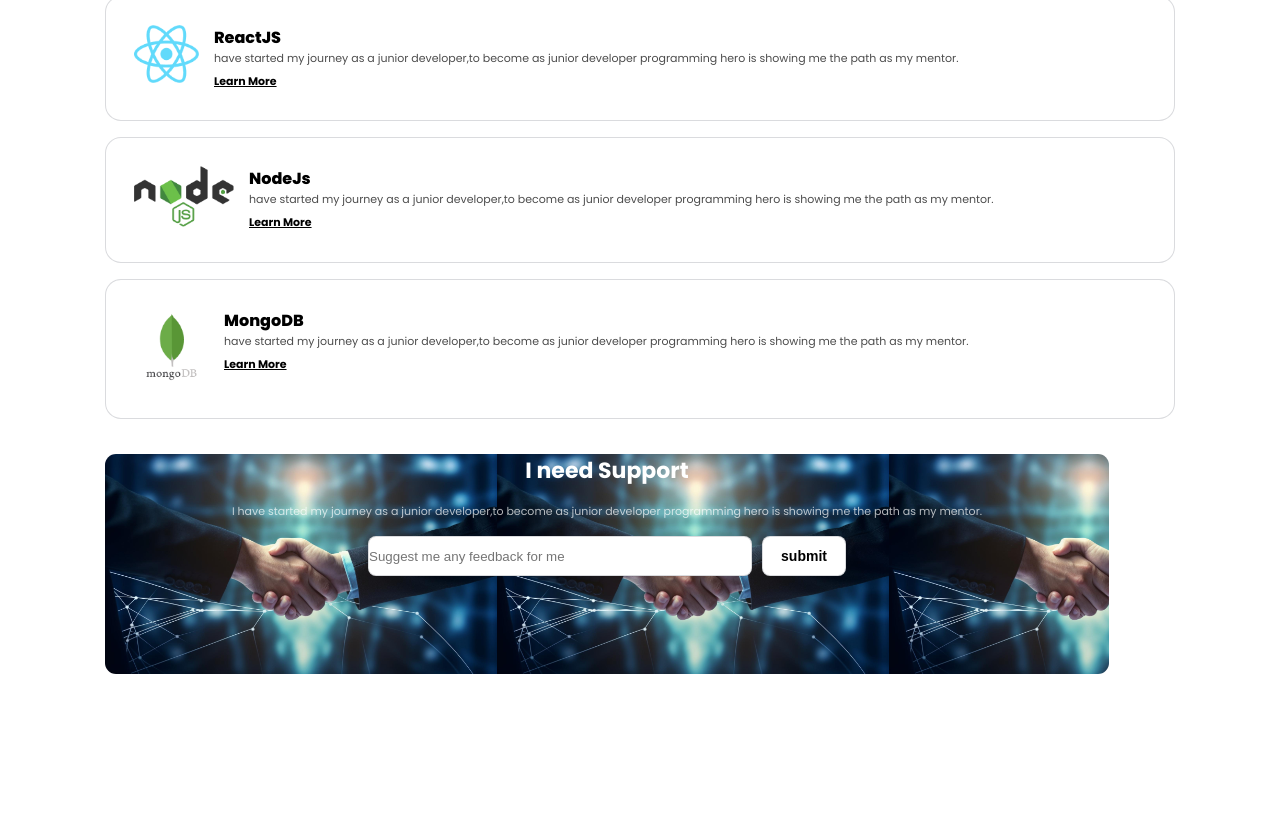
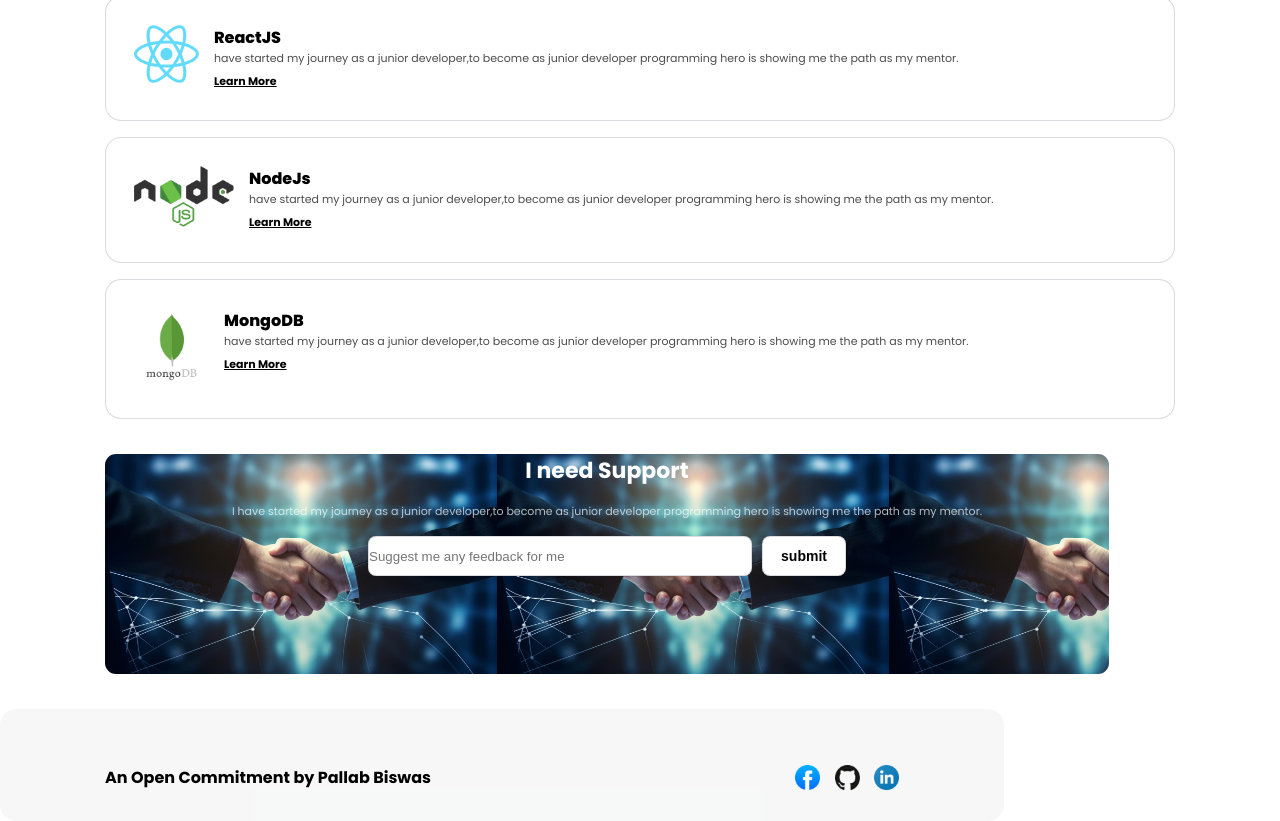
Before and after one commit to pkb1981/Assignment-1, a plain HTML site: page index.html in a window 1280 px wide. Shown: the part 2513-3334 px from the top of the page. Before the commit the page ends 3222 px from the top, so only its background shows below. Drawn offline with Linux system fonts and the light colour scheme.

Commit message:
footer section compoleted

```diff
--- a/index.html
+++ b/index.html
@@ -209,6 +209,21 @@
       </div>
     </section>
   </main>
+  <!--footer section -->
+  <footer>
+    <div class="commitment-section">
+      <h4>An Open Commitment by Pallab Biswas</h4>
+
+      <div>
+        <a href="https://www.facebook.com/" target="_blank"><img src="./assets/facebook.png" width="25px" height="25px"
+            alt=""></a>
+        <a href="https://github.com/" target="_blank"><img src="./assets/github.png" width="25px" height="25px"
+            alt=""></a>
+        <a href="https://www.linkedin.com/" target="_blank"><img src="./assets/linkedin-icon 1.png" width="25px"
+            height="25px" alt=""></a>
+      </div>
+    </div>
+  </footer>
 </body>
 
 </html>
--- a/style.css
+++ b/style.css
@@ -335,3 +335,18 @@ body {
   font-size: 14px;
   font-weight: 600;
 }
+
+/* footer section */
+.commitment-section {
+  max-width: 1004px;
+  height: 70px;
+  padding: 56px 105px;
+  display: flex;
+  justify-content: space-between;
+  border-radius: 16px;
+  background: rgba(13, 19, 33, 0.03);
+}
+
+.commitment-section a {
+  padding-left: 10px;
+}
```
